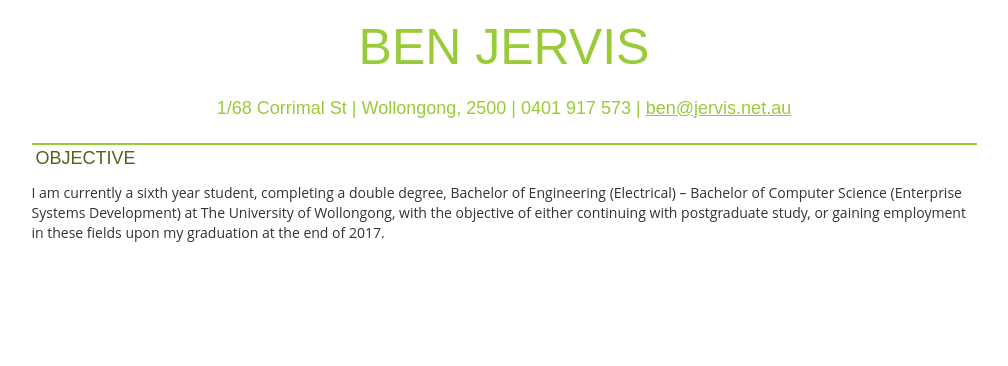
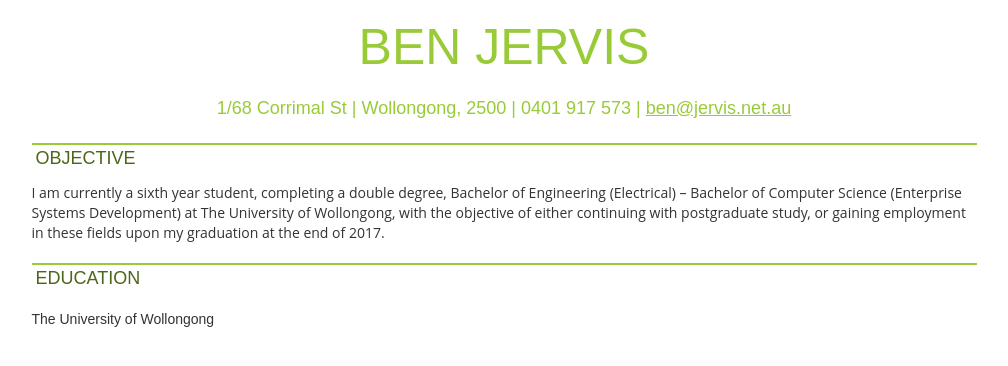
Before and after one commit to ben-jervis-old/benJervis.github.io, a Jekyll site: the page resume.html, which Jekyll copies as it is, in a window 1280 px wide. Shown: the top 366 px of the page, without its empty margins (136-1144 px from the left). Built offline with Jekyll 4.4.1, drawn with Linux system fonts in a browser that asks for light colours.

Commit message:
Update resume.html

```diff
--- a/resume.html
+++ b/resume.html
@@ -16,6 +16,11 @@
         /*border-style: solid;*/
         border-top: 2px #99CB38 solid;
         padding: 4px;
+      }
+
+      h5 {
+        font-family: Montserrat, sans-serif;
+        text-decoration: bold;
       }
       #contact_details {
         font-family: Raleway, sans-serif;
@@ -53,6 +58,14 @@
         <div class="col-sm-1"></div>
         <p class="col-sm-10">I am currently a sixth year student, completing a double degree, Bachelor of Engineering (Electrical) – Bachelor of Computer Science (Enterprise Systems Development) at The University of Wollongong, with the objective of either continuing with postgraduate study, or gaining employment in these fields upon my graduation at the end of 2017. </p>
       </div>
+      <div class="row">
+        <div class="col-sm-1"></div>
+        <div class="col-sm-10"><h4>EDUCATION</h4></div>
+      </div>
+      <div class="row">
+        <div class="col-sm-1"></div>
+        <div class="col-sm-10"><h5>The University of Wollongong</h5></div>
+      </div>
     </div>
   </body>
 </html>
```
